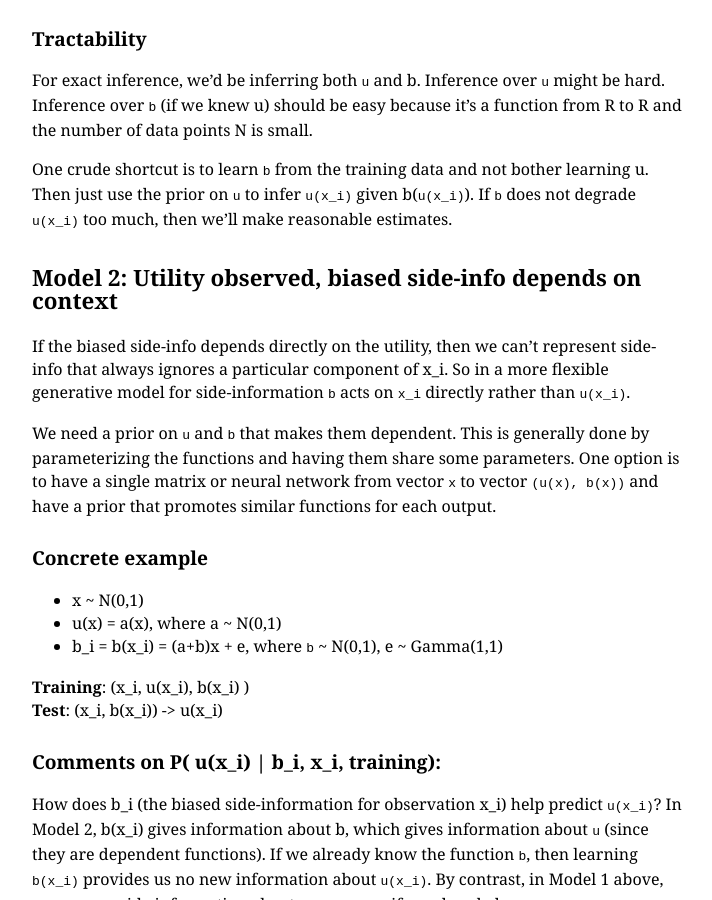
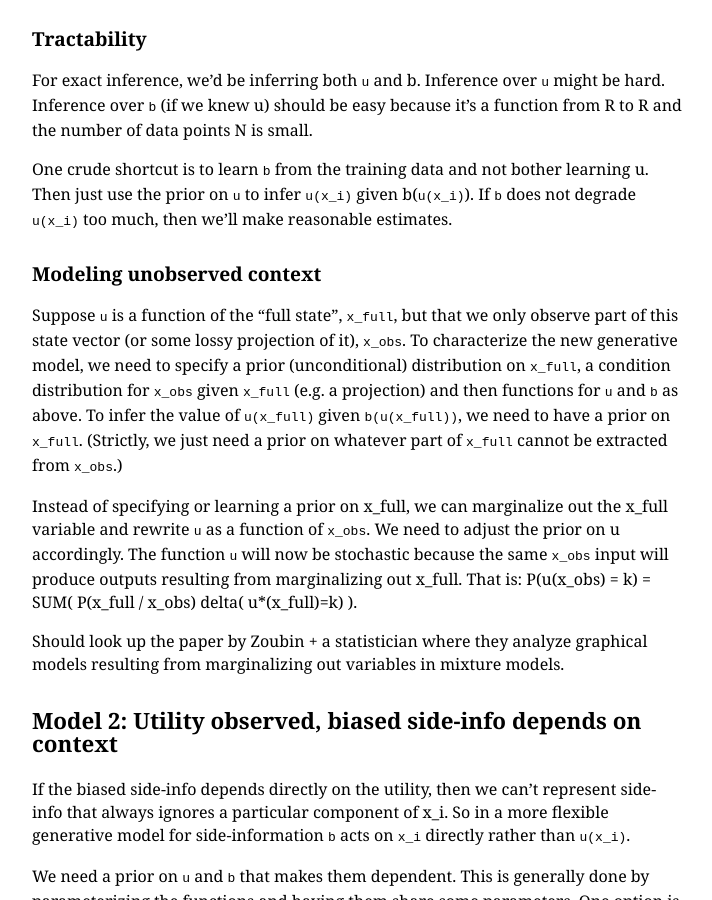
Before and after one commit to stuhlmueller/connoisseur, a Jekyll site: the page built from models/98-bayes-nets.md, in a window 1280 px wide and 900 px high, scrolled down 1397 px. Shown: the whole window, without its empty margins (26-738 px from the left). Built offline with Jekyll 4.4.1, drawn with Linux system fonts in a browser that asks for light colours; nearby versions of some CDN libraries; a script that is not in the unit is left out.

Commit message:
add unobserved stuff to model 1

```diff
--- a/models/98-bayes-nets.md
+++ b/models/98-bayes-nets.md
@@ -43,6 +43,16 @@ How does b_i (the biased side-information for observation x_i) help predict `u(x
 For exact inference, we'd be inferring both `u` and b. Inference over `u` might be hard. Inference over `b` (if we knew u) should be easy because it's a function from R to R and the number of data points N is small.
 
 One crude shortcut is to learn `b` from the training data and not bother learning u. Then just use the prior on `u` to infer `u(x_i)` given b(`u(x_i)`). If `b` does not degrade `u(x_i)` too much, then we'll make reasonable estimates.
+
+### Modeling unobserved context
+Suppose `u` is a function of the "full state", `x_full`, but that we only observe part of this state vector (or some lossy projection of it), `x_obs`. To characterize the new generative model, we need to specify a prior (unconditional) distribution on `x_full`, a condition distribution for `x_obs` given `x_full` (e.g. a projection) and then functions for `u` and `b` as above. To infer the value of `u(x_full)` given `b(u(x_full))`, we need to have a prior on `x_full`. (Strictly, we just need a prior on whatever part of `x_full` cannot be extracted from `x_obs`.)
+
+Instead of specifying or learning a prior on x_full, we can marginalize out the x_full variable and rewrite `u` as a function of `x_obs`. We need to adjust the prior on u accordingly. The function `u` will now be stochastic because the same `x_obs` input will produce outputs resulting from marginalizing out x_full. That is: P(u(x_obs) = k)  =  SUM( P(x_full / x_obs) delta( u*(x_full)=k) ).
+
+Should look up the paper by Zoubin + a statistician where they analyze graphical models resulting from marginalizing out variables in mixture models.
+
+
+
 
 ## Model 2: Utility observed, biased side-info depends on context
 If the biased side-info depends directly on the utility, then we can't represent side-info that always ignores a particular component of x_i. So in a more flexible generative model for side-information `b` acts on `x_i` directly rather than `u(x_i)`.
```
Also changed, not shown: 1 other file.
